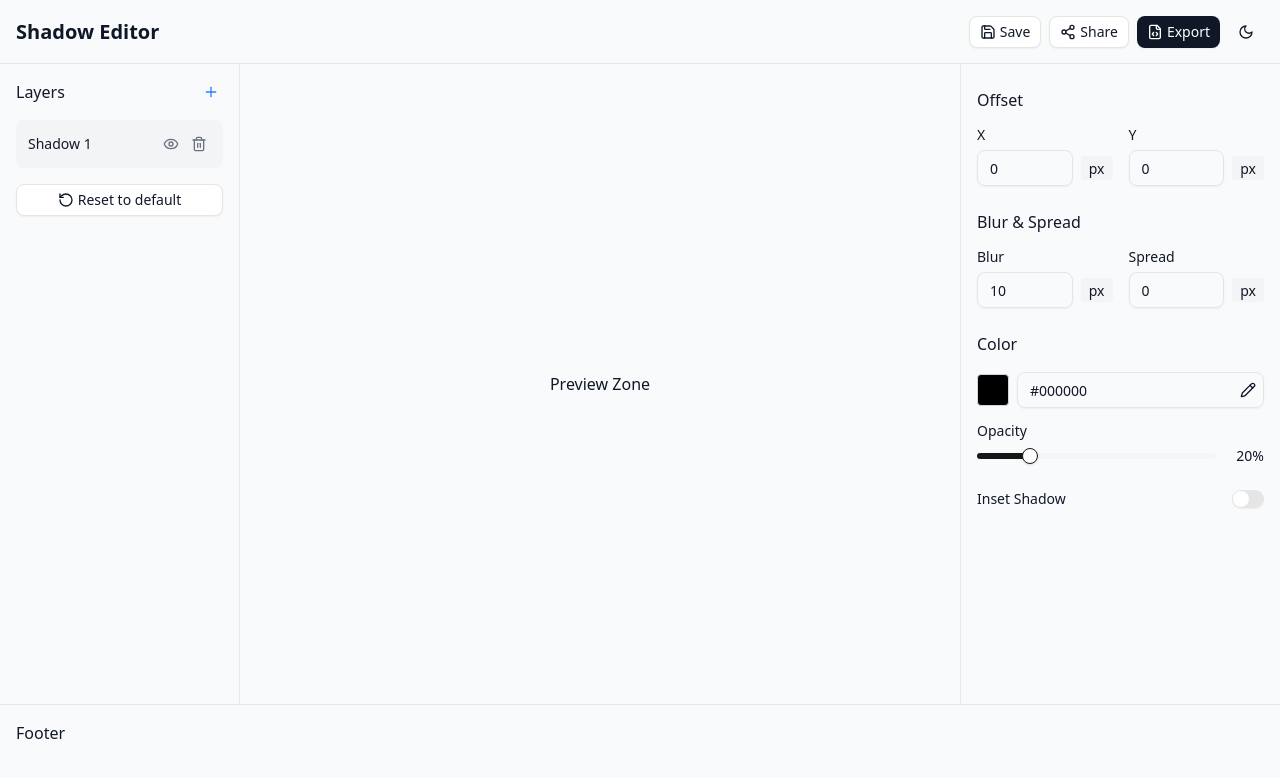
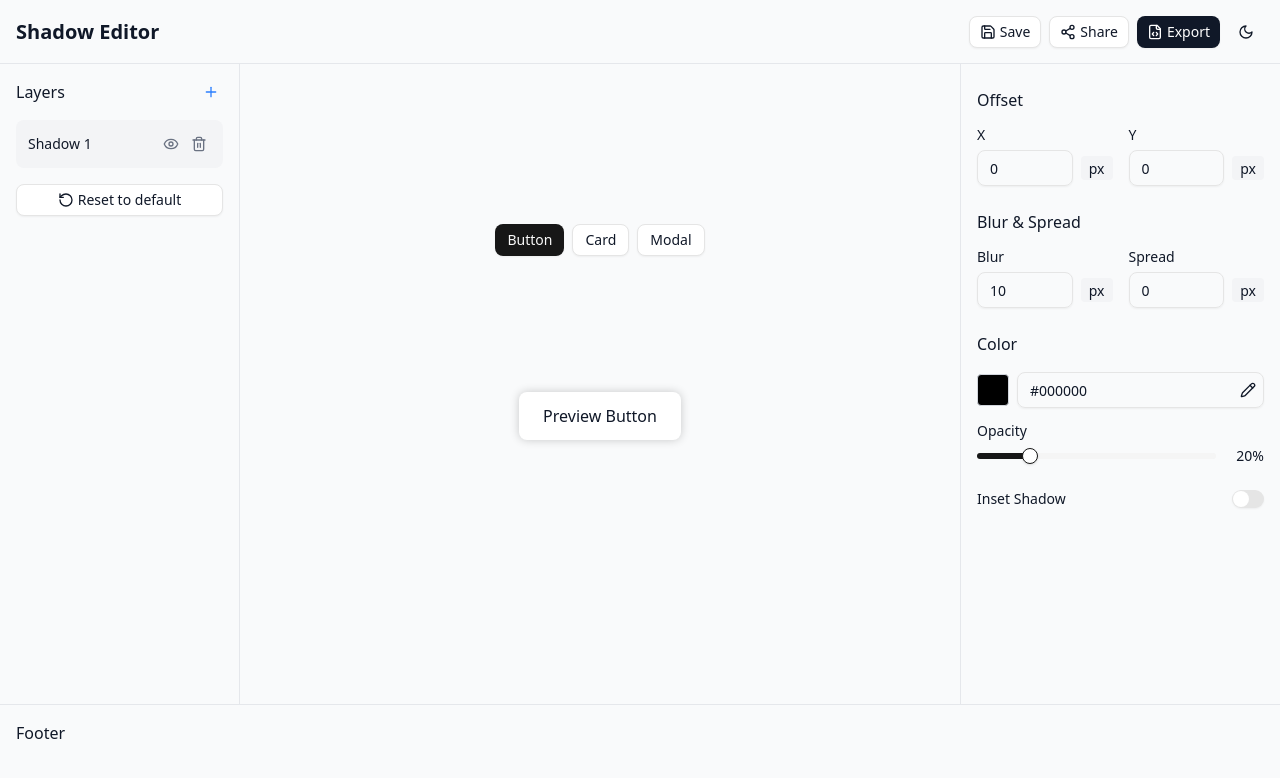
Before and after one commit to underscoDe/box-shadow-editor, a Next.js app: page / in a window 1280 px wide. Shown: the top 778 px of the page. Built offline with nearby package versions, Linux system fonts and the light colour scheme.

Commit message:
feat: preview area

```diff
--- a/src/app/page.tsx
+++ b/src/app/page.tsx
@@ -1,6 +1,7 @@
 import ControlsPanel from "@/components/main/ControlsPanel";
 import Header from "@/components/main/Header";
 import LayersPanel from "@/components/main/LayersPanel";
+import PreviewArea from "@/components/main/PreviewArea";
 
 export default function Home() {
   return (
@@ -13,7 +14,7 @@ export default function Home() {
           </div>
           <div className="flex-1 overflow-auto">
             <div className="h-full flex items-center justify-center p-4">
-              Preview Zone
+              <PreviewArea />
             </div>
           </div>
           <div className="w-80 border-l border-gray-200 dark:border-gray-800 overflow-y-auto hidden md:block shrink-0">
--- /dev/null
+++ b/src/components/main/PreviewArea.tsx
@@ -0,0 +1,72 @@
+"use client";
+
+import { useShadow } from "@/contexts/shadow-context";
+import { Button } from "@/components/ui/button";
+import { useState } from "react";
+
+export default function PreviewArea() {
+  const { getCssString } = useShadow();
+  const [previewType, setPreviewType] = useState<"button" | "card" | "modal">(
+    "button"
+  );
+
+  return (
+    <div className="h-full flex flex-col items-center justify-center p-4">
+      <div className="flex gap-2 mb-8">
+        <Button
+          variant={previewType === "button" ? "default" : "outline"}
+          size="sm"
+          onClick={() => setPreviewType("button")}
+        >
+          Button
+        </Button>
+        <Button
+          variant={previewType === "card" ? "default" : "outline"}
+          size="sm"
+          onClick={() => setPreviewType("card")}
+        >
+          Card
+        </Button>
+        <Button
+          variant={previewType === "modal" ? "default" : "outline"}
+          size="sm"
+          onClick={() => setPreviewType("modal")}
+        >
+          Modal
+        </Button>
+      </div>
+
+      <div className="relative flex items-center justify-center w-full h-64">
+        {previewType === "button" && (
+          <button
+            className="px-6 py-3 bg-white dark:bg-gray-800 rounded-md"
+            style={{ boxShadow: getCssString() }}
+          >
+            Preview Button
+          </button>
+        )}
+
+        {previewType === "card" && (
+          <div
+            className="w-64 h-48 bg-white dark:bg-gray-800 rounded-md flex items-center justify-center"
+            style={{ boxShadow: getCssString() }}
+          >
+            Preview Card
+          </div>
+        )}
+
+        {previewType === "modal" && (
+          <div
+            className="w-80 h-56 bg-white dark:bg-gray-800 rounded-md flex flex-col"
+            style={{ boxShadow: getCssString() }}
+          >
+            <div className="border-b border-gray-200 dark:border-gray-700 p-4">
+              <h3 className="font-medium">Modal Title</h3>
+            </div>
+            <div className="flex-1 p-4">Modal Content</div>
+          </div>
+        )}
+      </div>
+    </div>
+  );
+}
```
